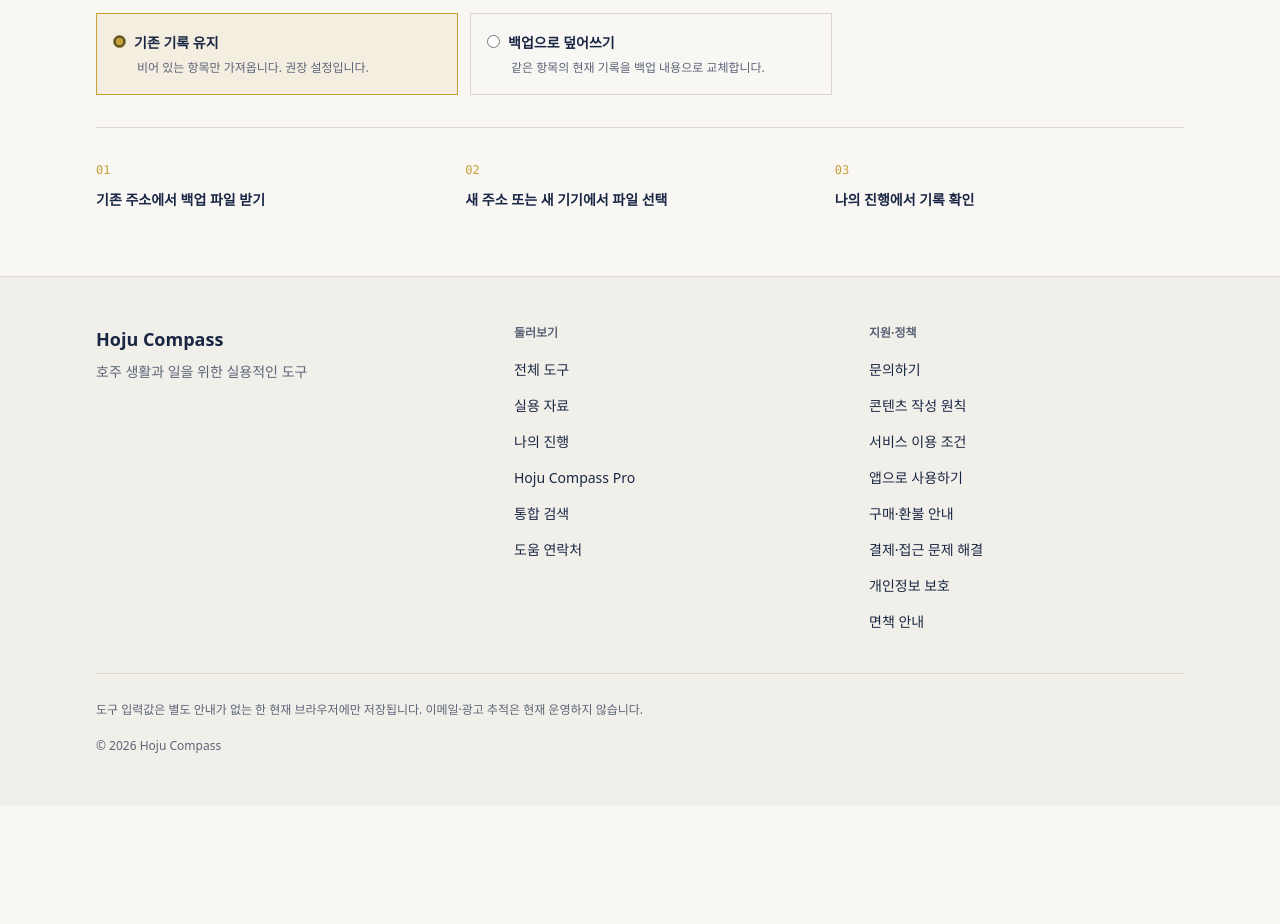
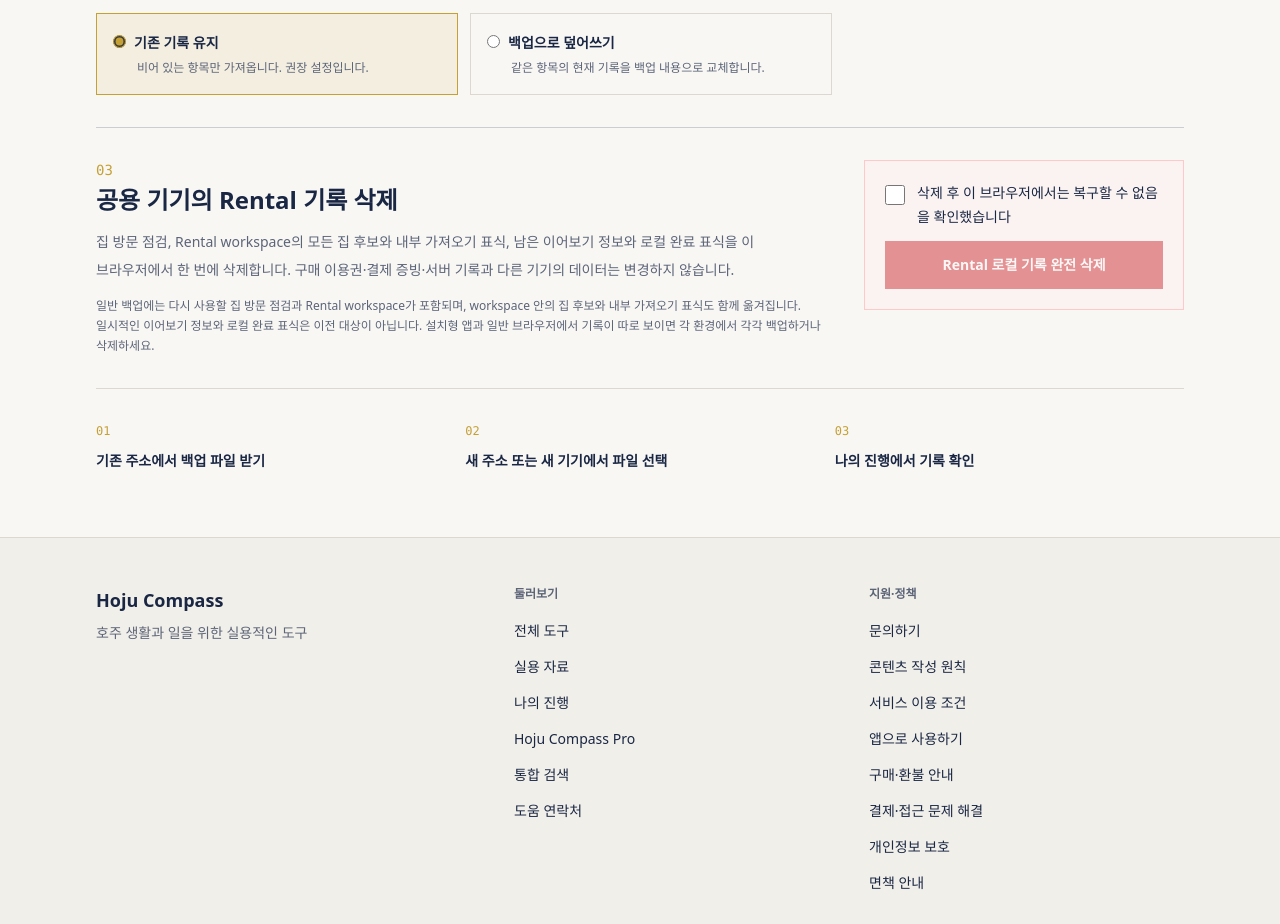
Before and after one commit to jelov219au/aussie-compass, a Next.js app: page /data-transfer in a window 1280 px wide. Shown: the part 1067-1991 px from the top of the page. Before the commit the page ends 1873 px from the top, so only its background shows below. Built offline with nearby package versions, Linux system fonts and the light colour scheme; no server answers.

Commit message:
Add Rental shared-device data purge

```diff
--- a/scripts/check-rental-ready-now-path.mjs
+++ b/scripts/check-rental-ready-now-path.mjs
@@ -11,6 +11,14 @@ import {
   readRentalReadyNowHandoff,
   readRentalReadyNowSavedFlag,
 } from "../src/lib/rentalReadyNowHandoff.ts";
+import {
+  clearRentalApplicationProDeviceData,
+  propertyInspectionStorageKey,
+  rentalApplicationProDeviceDataStorageKeys,
+  rentalApplicationProFirstSuccessStorageKey,
+  rentalApplicationProTransferableStorageKeys,
+  rentalApplicationProWorkspaceStorageKey,
+} from "../src/lib/rentalApplicationProDeviceStorage.ts";
 
 class MemoryStorage {
   #values = new Map();
@@ -19,13 +27,15 @@ class MemoryStorage {
   removeItem(key) { this.#values.delete(key); }
 }
 
-const [offerPage, freePage, freeProject, freeTool, workspace, commerce] = await Promise.all([
+const [offerPage, freePage, freeProject, freeTool, workspace, commerce, deviceTransfer, accessTools] = await Promise.all([
   readFile(new URL("../src/app/rental-application-pro/page.tsx", import.meta.url), "utf8"),
   readFile(new URL("../src/app/property-inspection-checklist/page.tsx", import.meta.url), "utf8"),
   readFile(new URL("../src/components/tools/LocalProjectChecklist.tsx", import.meta.url), "utf8"),
   readFile(new URL("../src/components/tools/PropertyInspectionChecklist.tsx", import.meta.url), "utf8"),
   readFile(new URL("../src/components/tools/RentalApplicationWorkspace.tsx", import.meta.url), "utf8"),
   readFile(new URL("../src/lib/commerce.ts", import.meta.url), "utf8"),
+  readFile(new URL("../src/components/tools/DeviceDataTransfer.tsx", import.meta.url), "utf8"),
+  readFile(new URL("../src/components/tools/RentalApplicationProAccessTools.tsx", import.meta.url), "utf8"),
 ]);
 
 const now = Date.parse("2026-08-25T00:00:00.000Z");
@@ -78,6 +88,28 @@ assert.equal(rentalReadyNowReceiptMatches({ mode: "rent", reviewedCount: 18, con
 assert.equal(readRentalReadyNowSavedFlag({ getItem: () => "saved" }, "first-success"), true);
 assert.equal(readRentalReadyNowSavedFlag({ getItem: () => { throw new Error("blocked after successful import"); } }, "first-success"), false, "a later status read failure must not escape and replace a successful or duplicate-import message");
 
+assert.deepEqual(rentalApplicationProTransferableStorageKeys, [propertyInspectionStorageKey, rentalApplicationProWorkspaceStorageKey], "only reusable Rental records belong in a device backup");
+assert.deepEqual(rentalApplicationProDeviceDataStorageKeys, [
+  propertyInspectionStorageKey,
+  rentalApplicationProWorkspaceStorageKey,
+  rentalReadyNowHandoffStorageKey,
+  rentalApplicationProFirstSuccessStorageKey,
+], "the shared-device purge must cover every Rental browser-data boundary exactly once");
+const rentalDeviceStorage = new MemoryStorage();
+rentalApplicationProDeviceDataStorageKeys.forEach((key) => rentalDeviceStorage.setItem(key, "private"));
+rentalDeviceStorage.setItem("unrelated-product", "keep");
+assert.deepEqual(clearRentalApplicationProDeviceData(rentalDeviceStorage), {
+  removedKeys: [...rentalApplicationProDeviceDataStorageKeys],
+  failedKeys: [],
+});
+rentalApplicationProDeviceDataStorageKeys.forEach((key) => assert.equal(rentalDeviceStorage.getItem(key), null, `Rental device purge left ${key} behind`));
+assert.equal(rentalDeviceStorage.getItem("unrelated-product"), "keep", "Rental device purge must not delete another product's data");
+const blockedRentalStorage = {
+  getItem: (key) => key === rentalReadyNowHandoffStorageKey ? "private" : null,
+  removeItem: (key) => { if (key === rentalReadyNowHandoffStorageKey) throw new Error("blocked"); },
+};
+assert.deepEqual(clearRentalApplicationProDeviceData(blockedRentalStorage).failedKeys, [rentalReadyNowHandoffStorageKey], "a blocked deletion must be reported instead of claiming success");
+
 const closedStart = offerPage.indexOf(") : (", offerPage.indexOf("{checkoutAvailable ? ("));
 const closedEnd = offerPage.indexOf(")}", closedStart);
 assert.ok(closedStart >= 0 && closedEnd > closedStart, "the unavailable Rental state needs a dedicated ready-now branch");
@@ -123,5 +155,14 @@ assert.ok(workspace.includes("readRentalReadyNowSavedFlag(window.localStorage, F
 assert.ok(workspace.includes("무료 방문 결과 원본은 삭제하지 않았습니다"), "a workspace storage failure must explain that the retry source was preserved without exposing an internal handoff term");
 assert.ok(!freeTool.includes("/api/checkout/rental-application-pro"), "the free result must never skip the product introduction");
 assert.ok(!freeTool.includes("resume_pro") && !workspace.includes("resume_pro"), "the Rental handoff must not touch Resume Pro state");
+for (const contract of [
+  "공용 기기의 Rental 기록 삭제",
+  "구매 이용권·결제 증빙·서버 기록과 다른 기기의 데이터는 변경하지 않습니다",
+  "workspace 안의 집 후보와 내부 가져오기 표식도 함께 옮겨집니다",
+  "일시적인 이어보기 정보와 로컬 완료 표식은 이전 대상이 아닙니다",
+  "설치형 앱과 일반 브라우저에서 기록이 따로 보이면 각 환경에서 각각 백업하거나 삭제하세요",
+  "clearRentalApplicationProDeviceData(window.localStorage)",
+]) assert.ok(deviceTransfer.includes(contract), `the Rental shared-device privacy control is missing: ${contract}`);
+assert.ok(accessTools.includes('href="/data-transfer#rental-delete-heading"'), "the paid workspace must expose the Rental local-data purge before a shared-device user leaves");
 
 console.log("Rental Pack ready-now free project and privacy-minimised Pro handoff contracts passed.");
--- a/src/components/tools/DeviceDataTransfer.tsx
+++ b/src/components/tools/DeviceDataTransfer.tsx
@@ -3,6 +3,11 @@
 import Link from "next/link";
 import { ChangeEvent, useEffect, useMemo, useState } from "react";
 import { RAIL_WORK_ALERT_STORAGE_KEY } from "@/lib/railWorkAlerts";
+import {
+  clearRentalApplicationProDeviceData,
+  propertyInspectionStorageKey,
+  rentalApplicationProWorkspaceStorageKey,
+} from "@/lib/rentalApplicationProDeviceStorage";
 
 type StoredRecord = {
   key: string;
@@ -48,8 +53,8 @@ const storedRecords: StoredRecord[] = [
   { key: "hoju-compass-pay-evidence-pro-v1", label: "급여 증빙 패키지", group: "구직", sensitive: true },
   { key: "aussie-compass-commute-housing-v1", label: "통학·생활권 비교", group: "주거·이동" },
   { key: RAIL_WORK_ALERT_STORAGE_KEY, label: "철도 작업 확인 지역", group: "주거·이동", sensitive: true },
-  { key: "aussie-compass-property-inspection-v1", label: "집 방문 점검", group: "주거·이동", sensitive: true },
-  { key: "hoju-compass-rental-application-pro-v1", label: "렌트 신청 패키지", group: "주거·이동", sensitive: true },
+  { key: propertyInspectionStorageKey, label: "집 방문 점검", group: "주거·이동", sensitive: true },
+  { key: rentalApplicationProWorkspaceStorageKey, label: "렌트 신청 패키지", group: "주거·이동", sensitive: true },
   { key: "aussie-compass-service-quotes-v1", label: "서비스 견적 비교", group: "생활 서비스", sensitive: true },
   { key: "aussie-compass-service-price-log-v1", label: "서비스 가격 기록", group: "생활 서비스", sensitive: true },
   { key: "aussie-compass-vehicle-comparison-v1", label: "중고차 비교", group: "주거·이동", sensitive: true },
@@ -72,6 +77,7 @@ export function DeviceDataTransfer() {
   const [mode, setMode] = useState<"preserve" | "overwrite">("preserve");
   const [message, setMessage] = useState("");
   const [error, setError] = useState("");
+  const [rentalDeleteConfirmed, setRentalDeleteConfirmed] = useState(false);
 
   const refresh = (selectAll = false) => {
     const saved = storedRecords.filter((record) => {
@@ -155,6 +161,22 @@ export function DeviceDataTransfer() {
     }
   };
 
+  const deleteRentalDeviceData = () => {
+    setError("");
+    setMessage("");
+    const result = clearRentalApplicationProDeviceData(window.localStorage);
+    refresh();
+    window.dispatchEvent(new Event("storage"));
+    if (result.failedKeys.length) {
+      setError("일부 Rental 기록을 삭제하지 못했습니다. 브라우저 저장공간 설정을 확인한 뒤 이 기기에서 다시 시도해 주세요.");
+      return;
+    }
+    setRentalDeleteConfirmed(false);
+    setMessage(result.removedKeys.length
+      ? `이 브라우저의 Rental 로컬 기록 ${result.removedKeys.length}개를 삭제했습니다.`
+      : "이 브라우저에 남은 Rental 로컬 기록이 없습니다.");
+  };
+
   return (
     <div className="mt-10 space-y-8">
       <section className="grid gap-6 border-y border-navy/20 py-7 lg:grid-cols-[1fr_18rem] lg:items-center">
@@ -201,6 +223,24 @@ export function DeviceDataTransfer() {
         </div>
       </section>
 
+      <section className="border-t border-navy/20 pt-8" aria-labelledby="rental-delete-heading">
+        <div className="grid gap-8 lg:grid-cols-[1fr_20rem] lg:items-start">
+          <div>
+            <p className="font-mono text-sm text-gold">03</p>
+            <h2 id="rental-delete-heading" className="mt-1 text-2xl font-semibold text-navy">공용 기기의 Rental 기록 삭제</h2>
+            <p className="mt-3 max-w-3xl text-sm leading-7 text-muted">집 방문 점검, Rental workspace의 모든 집 후보와 내부 가져오기 표식, 남은 이어보기 정보와 로컬 완료 표식을 이 브라우저에서 한 번에 삭제합니다. 구매 이용권·결제 증빙·서버 기록과 다른 기기의 데이터는 변경하지 않습니다.</p>
+            <p className="mt-3 max-w-3xl text-xs leading-5 text-muted">일반 백업에는 다시 사용할 집 방문 점검과 Rental workspace가 포함되며, workspace 안의 집 후보와 내부 가져오기 표식도 함께 옮겨집니다. 일시적인 이어보기 정보와 로컬 완료 표식은 이전 대상이 아닙니다. 설치형 앱과 일반 브라우저에서 기록이 따로 보이면 각 환경에서 각각 백업하거나 삭제하세요.</p>
+          </div>
+          <div className="border border-red-200 bg-red-50/60 p-5">
+            <label className="flex min-h-11 cursor-pointer items-start gap-3 text-sm font-medium leading-6 text-navy">
+              <input type="checkbox" checked={rentalDeleteConfirmed} onChange={(event) => setRentalDeleteConfirmed(event.target.checked)} className="mt-1 h-5 w-5 shrink-0 accent-red-700" />
+              삭제 후 이 브라우저에서는 복구할 수 없음을 확인했습니다
+            </label>
+            <button type="button" disabled={!rentalDeleteConfirmed} onClick={deleteRentalDeviceData} className="mt-3 inline-flex min-h-12 w-full items-center justify-center bg-red-700 px-4 py-2 text-sm font-semibold text-white disabled:cursor-not-allowed disabled:opacity-40">Rental 로컬 기록 완전 삭제</button>
+          </div>
+        </div>
+      </section>
+
       {(message || error) && <div role="status" aria-live="polite" className={`border-l-4 p-5 text-sm leading-6 ${error ? "border-red-500 bg-red-50 text-red-800" : "border-gold bg-gold/10 text-navy"}`}>{error || message}{message && <Link href="/my-compass" className="ml-2 font-semibold underline underline-offset-4">나의 진행에서 확인 →</Link>}</div>}
 
       <section className="grid gap-5 border-t border-border pt-7 sm:grid-cols-3">
--- a/src/components/tools/RentalApplicationProAccessTools.tsx
+++ b/src/components/tools/RentalApplicationProAccessTools.tsx
@@ -1,5 +1,6 @@
 "use client";
 
+import Link from "next/link";
 import { useState } from "react";
 
 type RestoreCodeResponse = {
@@ -61,6 +62,7 @@ export function RentalApplicationProAccessTools() {
         <form action="/api/rental-application-pro/access/release" method="post" className="mt-3">
           <button type="submit" className="inline-flex min-h-11 items-center justify-center border border-navy px-4 py-2 text-sm font-semibold text-navy">이 기기 접근 해제</button>
         </form>
+        <p className="mt-3 text-xs leading-5 text-muted">작성한 집 후보와 방문 점검도 지우려면 <Link href="/data-transfer#rental-delete-heading" className="inline-flex min-h-11 items-center font-semibold text-navy underline decoration-gold decoration-2 underline-offset-4">Rental 로컬 기록 삭제</Link>를 사용하세요. 이용권과 결제 증빙은 유지됩니다.</p>
       </div>
     </section>
   );
--- /dev/null
+++ b/src/lib/rentalApplicationProDeviceStorage.ts
@@ -0,0 +1,38 @@
+export type RentalApplicationProDeviceStorage = Pick<Storage, "getItem" | "removeItem">;
+
+export const propertyInspectionStorageKey = "aussie-compass-property-inspection-v1";
+export const rentalApplicationProWorkspaceStorageKey = "hoju-compass-rental-application-pro-v1";
+export const rentalApplicationProFirstSuccessStorageKey = "hoju-compass-rental-application-pro-first-success-v1";
+export const rentalApplicationProHandoffStorageKey = "hoju-compass-rental-ready-now-handoff-v1";
+
+export const rentalApplicationProTransferableStorageKeys = [
+  propertyInspectionStorageKey,
+  rentalApplicationProWorkspaceStorageKey,
+] as const;
+
+export const rentalApplicationProDeviceDataStorageKeys = [
+  ...rentalApplicationProTransferableStorageKeys,
+  rentalApplicationProHandoffStorageKey,
+  rentalApplicationProFirstSuccessStorageKey,
+] as const;
+
+export function clearRentalApplicationProDeviceData(storage: RentalApplicationProDeviceStorage) {
+  const removedKeys: string[] = [];
+  const failedKeys: string[] = [];
+
+  rentalApplicationProDeviceDataStorageKeys.forEach((key) => {
+    try {
+      const existed = storage.getItem(key) !== null;
+      storage.removeItem(key);
+      if (storage.getItem(key) !== null) {
+        failedKeys.push(key);
+      } else if (existed) {
+        removedKeys.push(key);
+      }
+    } catch {
+      failedKeys.push(key);
+    }
+  });
+
+  return { removedKeys, failedKeys };
+}
```
Also changed, not shown: src/components/tools/PropertyInspectionChecklist.tsx (+3 -4 lines), src/components/tools/RentalApplicationWorkspace.tsx (+6 -2 lines).
